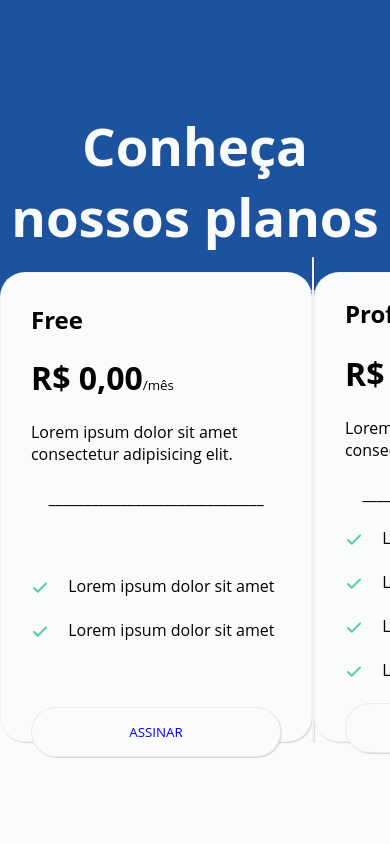
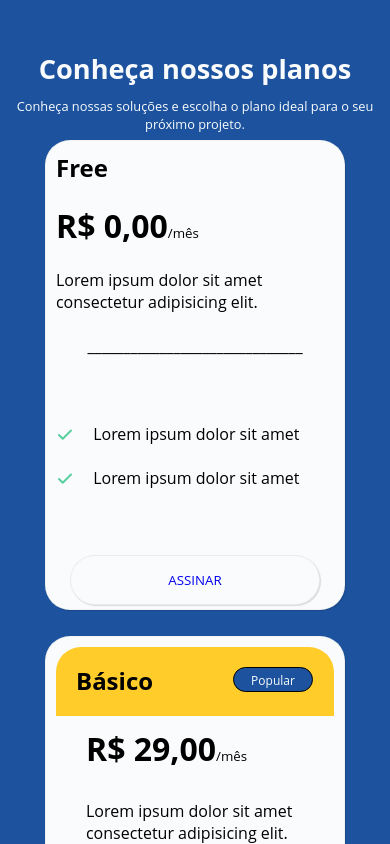
Before and after one commit to Jonathan-Henriq/tela-planos, a plain HTML site: page index.html in a window 390 px wide. Drawn offline with Linux system fonts and the light colour scheme.

Commit message:
criando medias

```diff
--- /dev/null
+++ b/estilos/medias.css
@@ -0,0 +1,55 @@
+@charset "UTF-8";
+
+
+@media screen and (min-width: 375px) and (max-width: 812px) {
+    main{
+        overflow: scroll;
+        background-color: #1d539e ;
+    }
+
+    header{
+        height: 15%;
+        font-size: 1em;
+
+    }
+    header>h1{
+        font-size: 1.7em;
+        padding-top: 50px;
+
+    }
+
+    header>p{
+        font-size: .8em;
+        padding-top: 10px;
+    }
+
+    section{
+        display: flex;
+        flex-direction: column;
+        justify-content: center;
+        align-items: center;
+    }
+
+    section>div.card1{
+        margin: 13px 10px;
+        padding: 10px 10px;
+        width: 300px;
+
+    }
+    section>div.card2{
+        margin: 13px 10px;
+        padding: 10px 10px;
+        width: 300px;
+
+    }
+
+
+
+    section>div.card3{
+        margin: 13px 10px;
+        padding: 10px 10px;
+        width: 300px;
+
+    }
+
+}
--- a/index.html
+++ b/index.html
@@ -5,6 +5,7 @@
     <meta http-equiv="X-UA-Compatible" content="IE=edge">
     <meta name="viewport" content="width=device-width, initial-scale=1.0">
     <link rel="stylesheet" href="estilos/style.css">
+    <link rel="stylesheet" href="estilos/medias.css">
     <title>Planos</title>
 </head>
 <body>
```
